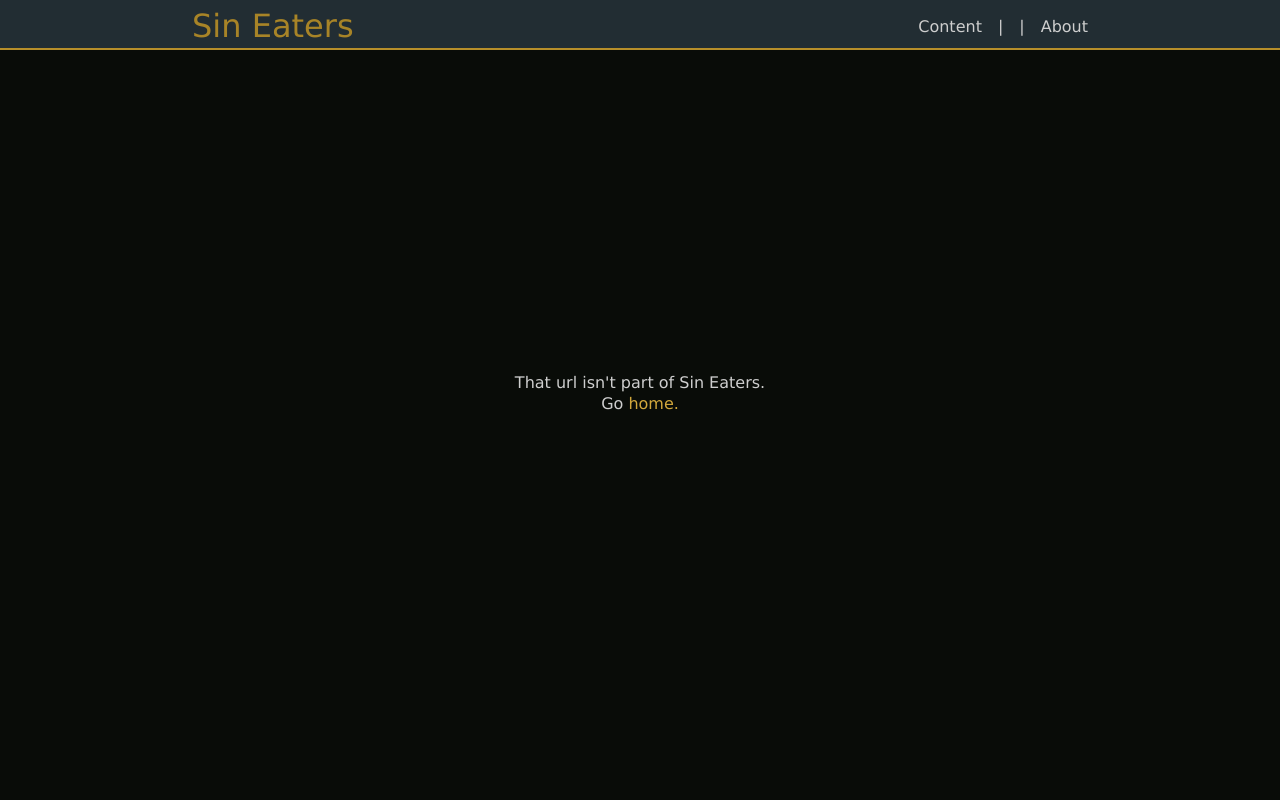
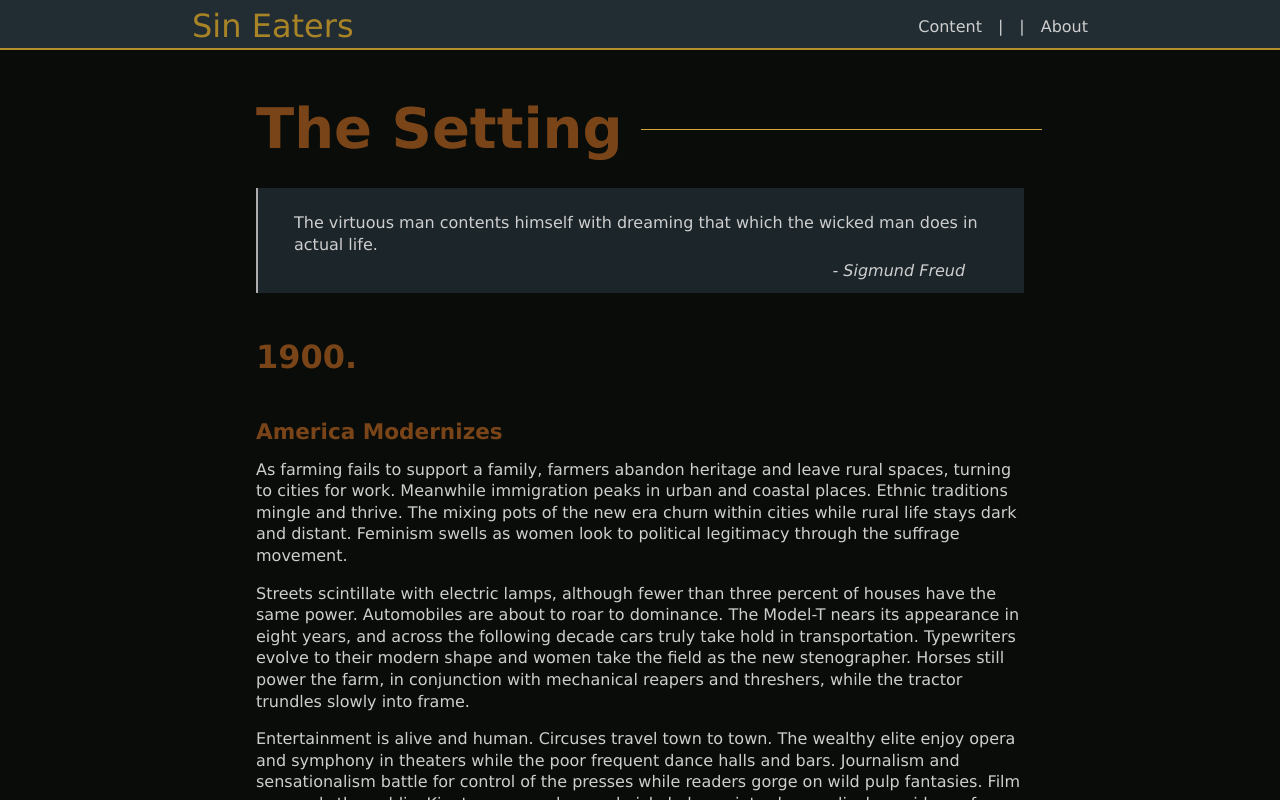
Before and after one commit to rfkeepers/sineaters_srd, a Vue app: page /sineaters/setting in a window 1280 px wide. Built offline with nearby package versions, Linux system fonts and the light colour scheme.

Commit message:
added setting page

```diff
--- a/package.json
+++ b/package.json
@@ -1,6 +1,6 @@
 {
   "name": "sineaters",
-  "version": "0.0.10",
+  "version": "0.0.11",
   "scripts": {
     "dev": "vite",
     "build": "vite build",
--- a/src/App.vue
+++ b/src/App.vue
@@ -33,7 +33,7 @@ const contentLinks = [
   {to: "/harm", text: "Harm"},
   {to: "/banes", text: "Banes"},
   {to: "/chargen", text: "Character Creation"},
-  {to: "/world", text: "The World"},
+  {to: "/setting", text: "The Setting"},
   {to: "/pockets", text: "Pocket Reality"},
 ];
 const glossaryLinks = [
--- a/src/glossary/moves/ExitBane.vue
+++ b/src/glossary/moves/Desperation.vue
@@ -1,26 +1,18 @@
 <!-- ============================== Script ============================== -->
 <script setup>
 import Move from "@/components/Move.vue";
-import Options from "@/components/Options.vue";
-import Roll from "@/components/Roll.vue";
 
-const name = 'Exit';
+const name = 'Desperation';
 </script>
 
 <!-- ============================== Template ============================== -->
 <template>
-<Move id="exit_bane" leftLined>
+<Move id="desperation" leftLined>
     <template v-slot:name>{{name}}</template>
     <template v-slot:body>
         <p>
-            When you <strong>exit a pocket reality</strong>, roll <em>1d12+BANE</em> then set your Bane to 0.  On a <b>12+</b> the gm/player chooses two/gains 2 hold.  On a <b>5-9</b> the gm/player chooses one/gains 1 hold.  (if hold, spend 1:1 to…).  The same option may be chosen more than once.
+            Whenever you use a move, you can <strong>describe your character in a desperate position</strong>, giving it all they've got.  If you do, roll an additional 1d6 and add its value to the dice you pulled from your pool.  If the die you rolled is higher than your Bane, you're safe, everything goes fine.  If it is equal to or lower than your current Bane, or if it rolls a 1, you're screwed.  Increase your Bane by 1, then the GM will tell you how, in your moment of desperation, you took things too far and caused additional collateral damage or problems.
         </p>
-        <Options bullet="ϟ" :options="[
-            'You give in to vice or decadence.',
-            'You disconnect from people and are unreachable for a period of time.',
-            'You take it out on someone close to you.',
-            'You gain a hitch-hiker.',
-        ]" />
     </template>
     <template v-slot:example>
         <h3 class="lineTo indent">Design Thoughts</h3>
--- /dev/null
+++ b/src/glossary/moves/Exit.vue
@@ -0,0 +1,37 @@
+<!-- ============================== Script ============================== -->
+<script setup>
+import Move from "@/components/Move.vue";
+import Options from "@/components/Options.vue";
+
+const name = 'Exit';
+</script>
+
+<!-- ============================== Template ============================== -->
+<template>
+<Move id="exit_bane" leftLined>
+    <template v-slot:name>{{name}}</template>
+    <template v-slot:body>
+        <p>
+            When you <strong>exit a pocket reality</strong>, roll <em>1d12+BANE</em> then set your Bane to 0.  On a <b>12+</b> the gm/player chooses two/gains 2 hold.  On a <b>5-9</b> the gm/player chooses one/gains 1 hold.  (if hold, spend 1:1 to…).  The same option may be chosen more than once.
+        </p>
+        <Options bullet="ϟ" :options="[
+            'You give in to vice or decadence.',
+            'You disconnect from people and are unreachable for a period of time.',
+            'You take it out on someone close to you.',
+            'You gain a hitch-hiker.',
+        ]" />
+    </template>
+    <template v-slot:example>
+        <h3 class="lineTo indent">Design Thoughts</h3>
+        <p>Todo</p>
+        <h3 class="lineTo indent">In Play</h3>
+        <div class="playExample miniBorder">
+        <p>Skipping play examples for now.</p>
+        </div>
+    </template>
+</Move>
+</template>
+
+<!-- ============================== Style ============================== -->
+<style lang="scss" scoped>
+</style>
--- a/src/glossary/moves/allMoves.js
+++ b/src/glossary/moves/allMoves.js
@@ -1,9 +1,26 @@
 import { tags, types } from '@/glossary/consts.js';
 import * as help from '@/glossary/helpers.js';
 
+
+import Desperation from '@/glossary/moves/Desperation.vue';
+import Exit from '@/glossary/moves/Exit.vue';
 import Template from '@/glossary/moves/Template.vue';
 
 const moves = [
+   {
+      name: 'Desperation',
+      type: types.basicMove,
+      tags: [],
+      routeContent: 'Acting out of desperation.',
+      component: Desperation,
+   },
+   {
+      name: 'Exit',
+      type: types.basicMove,
+      tags: [],
+      routeContent: 'Move for exiting a pocket reality.',
+      component: Exit,
+   },
    {
       name: 'Template',
       type: types.basicMove,
--- a/src/router/index.js
+++ b/src/router/index.js
@@ -11,7 +11,7 @@ import playtesting from '@/views/game/Playtesting.vue';
 import rolling from '@/views/game/Rolling.vue';
 
 import pockets from '@/views/setting/Pockets.vue';
-import world from '@/views/setting/World.vue';
+import setting from '@/views/setting/Setting.vue';
 
 
 import glossary from '@/views/site/Glossary.vue';
@@ -148,15 +148,15 @@ routes = routes.concat([
     },
   },
   {
-    path: '/world',
-    name: 'The World',
-    component: world,
+    path: '/setting',
+    name: 'The Setting',
+    component: setting,
     meta: {
-      title: titleMaker('The World'),
+      title: titleMaker('The Setting'),
       tags: [
         {
           name: 'description',
-          content: 'The setting and world in Sin Eaters.',
+          content: 'The setting of the world of Sin Eaters.',
         }
       ],
     },
--- a/src/views/game/Banes.vue
+++ b/src/views/game/Banes.vue
@@ -1,7 +1,8 @@
 <!-- ============================== Script ============================== -->
 <script setup>
 import Options from '@/components/Options.vue';
-import ExitBane from '@/glossary/moves/ExitBane.vue';
+import Desperation from '@/glossary/moves/Desperation.vue';
+import Exit from '@/glossary/moves/Exit.vue';
 </script>
 
 <!-- ============================== Template ============================== -->
@@ -71,10 +72,13 @@ import ExitBane from '@/glossary/moves/ExitBane.vue';
     Bane
 </h2>
 <p>
-    Bane is still a work in progress.  We know you can choose to take it when you take harm.  But what is it, really?  A condition?  Maybe.  We're thinking on it.  One of our ideas is a downtime ability that goes like this:
+    Bane is still a work in progress.  We know you can choose to take it when you take harm.  But what is it, really?  A condition?  Maybe.  We're thinking on it.  Here are some of our ideas for its usage:
 </p>
 <p>
-    <ExitBane />
+    <Desperation />
+</p>
+<p>
+    <Exit />
 </p>
 
 </div>
--- a/src/views/game/Chargen.vue
+++ b/src/views/game/Chargen.vue
@@ -24,7 +24,7 @@ import Options from '@/components/Options.vue';
 </h2>
 <br>
 <Options bullet="⌭" asHtml :options="[
-    '<b>Body</b> (choose as many as you want): tall, short, big, small, built, fragile, masculine, feminine, ambiguous.',
+    '<b>Body</b> (choose as many as you want): tall, short, big, small, built, fragile, masculine, feminine, ambiguous, old, young.',
     '<b>Style:</b> ordinary, fancy, expensive, disheveled, ragged, unique.',
     '<b>Attitude:</b> mirthful, pensive, irked, eager, curious, worried, flat.',
 ]"/>
--- a/src/views/game/Playtesting.vue
+++ b/src/views/game/Playtesting.vue
@@ -36,7 +36,7 @@ import Options from '@/components/Options.vue';
 </h2>
 <div class="blurb guideLinks">
     <br>
-    ϟ&nbsp;&nbsp;<router-link to="world">The World</router-link>
+    ϟ&nbsp;&nbsp;<router-link to="setting">The Setting</router-link>
     <br><br>
     ϟ&nbsp;&nbsp;<router-link to="pockets">Pocket Reality and Ritual</router-link>
     <br>
--- a/src/views/game/Rolling.vue
+++ b/src/views/game/Rolling.vue
@@ -42,7 +42,7 @@ defineProps({
 
     <div class="playExample">
         <p>
-            "This lady is all kinds of shifty," Emmy says, "I think she's hiding something.  I'm going to go up and look her in the eye and say, 'you're awful quiet.  I think you're holding out.  Gonna spill it?'"
+            "This lady is all kinds of shifty," Emmy says, "I think she's got something she's hiding.  I'm going to go up and look her in the eye and say, 'you're awful quiet.  I think you're holding out.  Gonna spill it?'"
         </p>
         <p>
             "Okay," the GM agrees, "lets get a roll.  We're still in the real world, so thats one D12."
--- /dev/null
+++ b/src/views/setting/Setting.vue
@@ -0,0 +1,74 @@
+<!-- ============================== Script ============================== -->
+<script setup>
+import Options from '@/components/Options.vue';
+</script>
+
+<!-- ============================== Template ============================== -->
+<template>
+<div>
+<h1 class="title">
+    The Setting
+</h1>
+<blockquote>
+    The virtuous man contents himself with dreaming that which the wicked man does in actual life.
+    <figcaption>Sigmund Freud</figcaption>
+</blockquote>
+<h2>
+    1900.
+</h2>
+
+<h3>
+    America Modernizes
+</h3>
+<p>
+    As farming fails to support a family, farmers abandon heritage and leave rural spaces, turning to cities for work. Meanwhile immigration peaks in urban and coastal places. Ethnic traditions mingle and thrive. The mixing pots of the new era churn within cities while rural life stays dark and distant. Feminism swells as women look to political legitimacy through the suffrage movement.
+</p>
+<p>
+    Streets scintillate with electric lamps, although fewer than three percent of houses have the same power. Automobiles are about to roar to dominance. The Model-T nears its appearance in eight years, and across the following decade cars truly take hold in transportation. Typewriters evolve to their modern shape and women take the field as the new stenographer. Horses still power the farm, in conjunction with mechanical reapers and threshers, while the tractor trundles slowly into frame.
+</p>
+<p>
+    Entertainment is alive and human.  Circuses travel town to town.  The wealthy elite enjoy opera and symphony in theaters while the poor frequent dance halls and bars.  Journalism and sensationalism battle for control of the presses while readers gorge on wild pulp fantasies.  Film ensorcels the public.  Kinetoscope parlors and nickelodeons introduce radical new ideas of reality, blurring the lines between live experience and imaginary figments.
+</p>
+
+<h3>
+    America Seethes
+</h3>
+<p>
+    Nativism rears up in retaliation against immigration. Americans eye foreigners in the streets like wolves, fangs out and growling. Antisemitism grows through yellow journalism. Jews are accused of seeking to undermine the working man. Segregation entrenches itself along streets and corridors.
+</p>
+<p>
+    Anti-African American sentiment thrives among white citizens. Race riots erupt in New Orleans and New York; Atlanta, Springfield, and Slocum will follow soon. Southern trees bear a strange fruit, blood on the leaves and blood at the root. Lynching and torture are community acts. Bodies hang near train lines so that passengers may bear witness.
+</p>
+<p>
+    Crime overtakes where feckless protectors and judiciaries are unable, or unwilling, to keep pace with the violence. Homicide rates double or triple in the largest cities. The severity of punishment unevenly favors white nationals, if it happens at all. Only about 20 percent of criminals see prosecution. And as the temperance movement gains favor, organized crime is set to take the advantage.
+</p>
+
+<h3>
+    America Quarrels for the Mind
+</h3>
+<p>
+    Spirituality and superstition thrive among the masses while psychologists hustle to legitimize their new science. Widespread curiosity and private donations alike press researchers to investigate the paranormal: telepathy, communication with the dead, hypnosis. Scientists walk a sharp line between professional legitimacy and public interest.
+</p>
+<p>
+    Invention and technology arouse imagination. Narratives dance around new devices: cameras that capture the soul, trains that crash through movie screens into the crowd.  Physicists continue to unveil ray and radiation, proof of a universe full of invisible energies not yet captured. Medicine tampers with substances: radium for a healthy glow, opium for coughs, morphine to sleep through the night, arsenic to fight the infection.
+</p>
+<p>
+    Little is truly known about neurosis or mental illness. Mary Baker Eddy’s church of Christian Science, a fomenting religious movement of mind-cures, professes the mind as reality and the mortal body as a distorted projection. Healers of the church eschew conventional medicine to focus on metaphysical correction of the spirit. Horatio Dresser's movement of New Thought declares the internal human spirit as divine and portrays bodily sickness as a corruption in the mind.  Meanwhile, asylums are overrun. Standard medical treatment for the patients involve lithium, lobotomy, and electro-convulsive therapy.
+</p>
+
+<h2>
+    In The Game
+</h2>
+<blockquote>
+    The trouble is in the mind, for the body is only the house for the mind to dwell in [...] Therefore, if your mind had been deceived by some invisible enemy into a belief, you have put it into the form of a disease, with or without your knowledge. By my theory or truth, I come in contact with your enemy, and restore you to health and happiness. This I do partly mentally, and partly by talking till I correct the wrong impression and establish the Truth, and the Truth is the cure.
+    <figcaption>Phineas Quimby</figcaption>
+</blockquote>
+<p>
+    America in 1900 is where the game occurs. America at a new era, the crux of superstition and science, revolution and retaliation. The details described above are not, necessarily, what the game is about. But they are how we set the stage for our sin eaters. A country with its fill of problems and solutions alike. Where paranormal belief is healthy and thriving, not suppressed by the modern era, but invigorated. Where the cities sit bright and electric next to isolated and organic countryside. A place where you might seek to save people from themselves in the most supernatural fashion.
+</p>
+</div>
+</template>
+
+<!-- ============================== Style ============================== -->
+<style lang="scss" scoped>
+</style>
--- a/src/views/setting/World.vue
+++ /dev/null
@@ -1,17 +0,0 @@
-<!-- ============================== Script ============================== -->
-<script setup>
-import Options from '@/components/Options.vue';
-</script>
-
-<!-- ============================== Template ============================== -->
-<template>
-<div>
-<h1 class="title">
-    The World
-</h1>
-</div>
-</template>
-
-<!-- ============================== Style ============================== -->
-<style lang="scss" scoped>
-</style>
```
Also changed, not shown: 6 other files (tests, documents, lock files or other folders).
